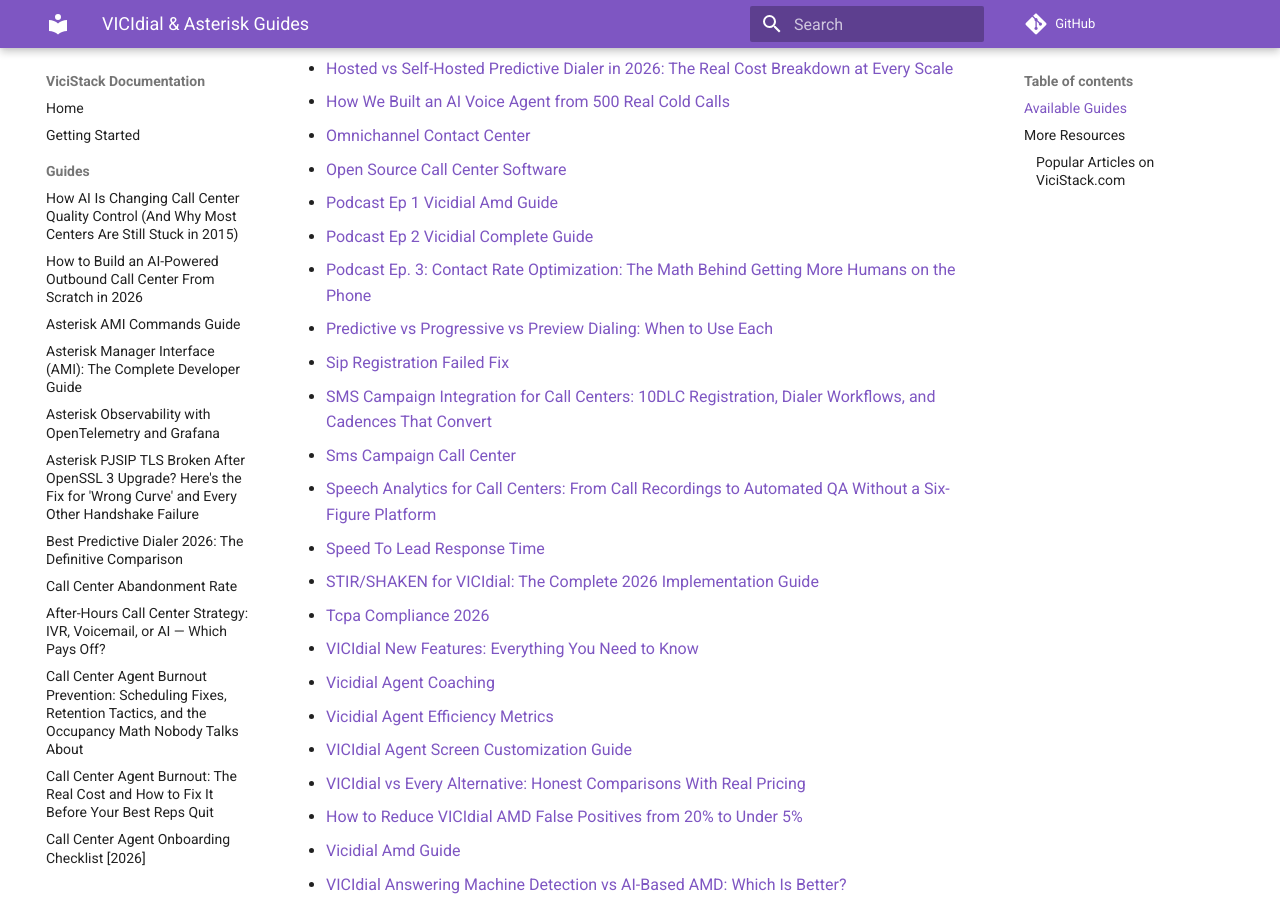
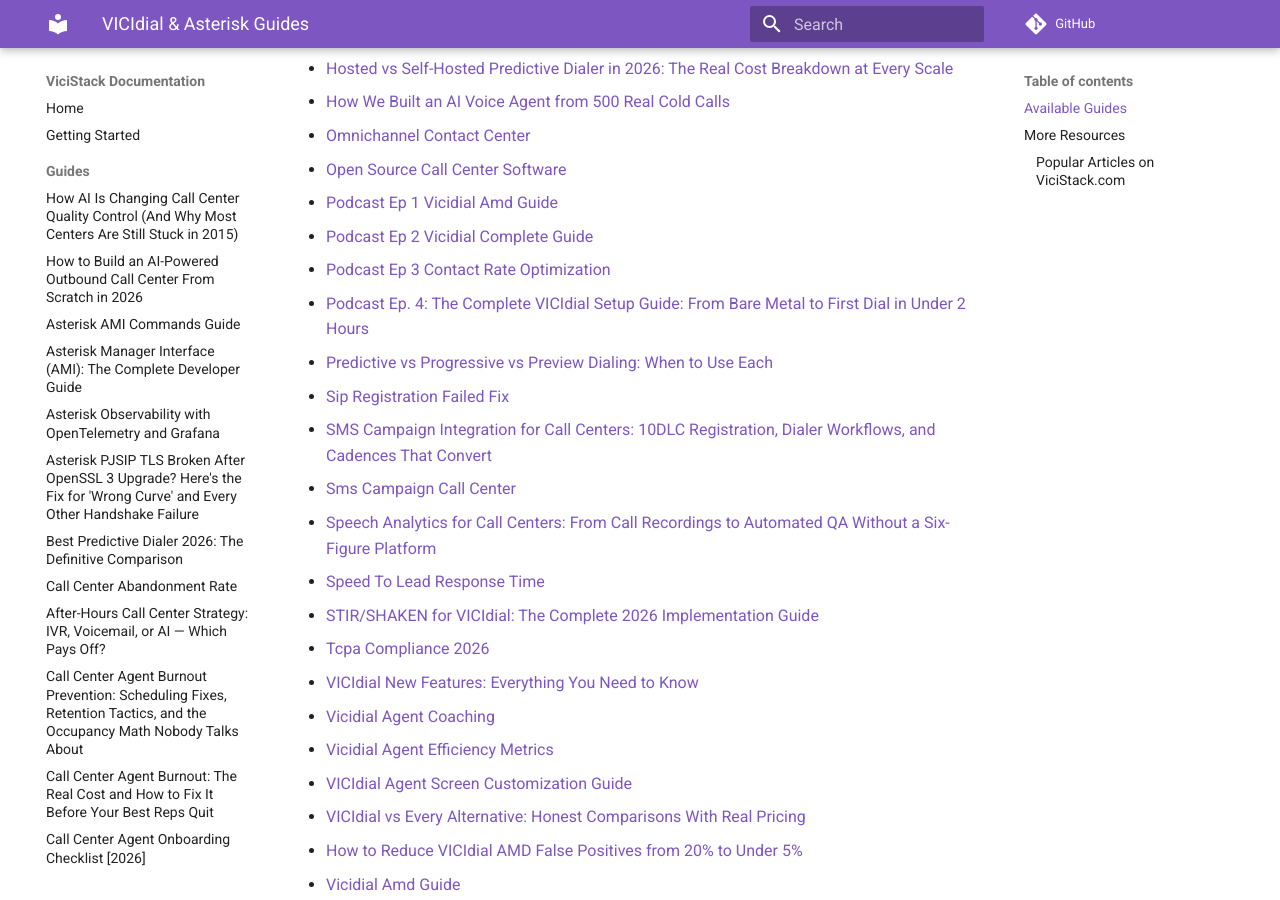
Before and after one commit to gamlin-ccdocs/vicistack-docs, an MkDocs documentation site: the page built from docs/guides/index.md, in a window 1280 px wide and 900 px high, scrolled down 1629 px. Built offline with MkDocs 1.6.1 and Material for MkDocs 9.7.7, drawn with Linux system fonts in a browser that asks for light colours; comment, search, counter and statistics services are not loaded.

Commit message:
Add guide: Podcast Ep. 4: The Complete VICIdial Setup Guide: From Bare Metal to First Dial in Under 2 Hours

```diff
--- a/docs/guides/index.md
+++ b/docs/guides/index.md
@@ -47,7 +47,8 @@
 - [Open Source Call Center Software](open-source-call-center-software.md)
 - [Podcast Ep 1 Vicidial Amd Guide](podcast-ep-1-vicidial-amd-guide.md)
 - [Podcast Ep 2 Vicidial Complete Guide](podcast-ep-2-vicidial-complete-guide.md)
-- [Podcast Ep. 3: Contact Rate Optimization: The Math Behind Getting More Humans on the Phone](podcast-ep-3-contact-rate-optimization.md)
+- [Podcast Ep 3 Contact Rate Optimization](podcast-ep-3-contact-rate-optimization.md)
+- [Podcast Ep. 4: The Complete VICIdial Setup Guide: From Bare Metal to First Dial in Under 2 Hours](podcast-ep-4-vicidial-setup-guide.md)
 - [Predictive vs Progressive vs Preview Dialing: When to Use Each](predictive-vs-progressive-dialing.md)
 - [Sip Registration Failed Fix](sip-registration-failed-fix.md)
 - [SMS Campaign Integration for Call Centers: 10DLC Registration, Dialer Workflows, and Cadences That Convert](sms-campaign-call-center-workflows.md)
--- a/mkdocs.yml
+++ b/mkdocs.yml
@@ -62,7 +62,8 @@
       - "Open Source Call Center Software": "guides/open-source-call-center-software.md"
       - "Podcast Ep 1 Vicidial Amd Guide": "guides/podcast-ep-1-vicidial-amd-guide.md"
       - "Podcast Ep 2 Vicidial Complete Guide": "guides/podcast-ep-2-vicidial-complete-guide.md"
-      - "Podcast Ep. 3: Contact Rate Optimization: The Math Behind Getting More Humans on the Phone": "guides/podcast-ep-3-contact-rate-optimization.md"
+      - "Podcast Ep 3 Contact Rate Optimization": "guides/podcast-ep-3-contact-rate-optimization.md"
+      - "Podcast Ep. 4: The Complete VICIdial Setup Guide: From Bare Metal to First Dial in Under 2 Hours": "guides/podcast-ep-4-vicidial-setup-guide.md"
       - "Predictive vs Progressive vs Preview Dialing: When to Use Each": "guides/predictive-vs-progressive-dialing.md"
       - "Sip Registration Failed Fix": "guides/sip-registration-failed-fix.md"
       - "SMS Campaign Integration for Call Centers: 10DLC Registration, Dialer Workflows, and Cadences That Convert": "guides/sms-campaign-call-center-workflows.md"
```
Also changed, not shown: docs/guides/podcast-ep-4-vicidial-setup-guide.md (added, +83 -0 lines).
